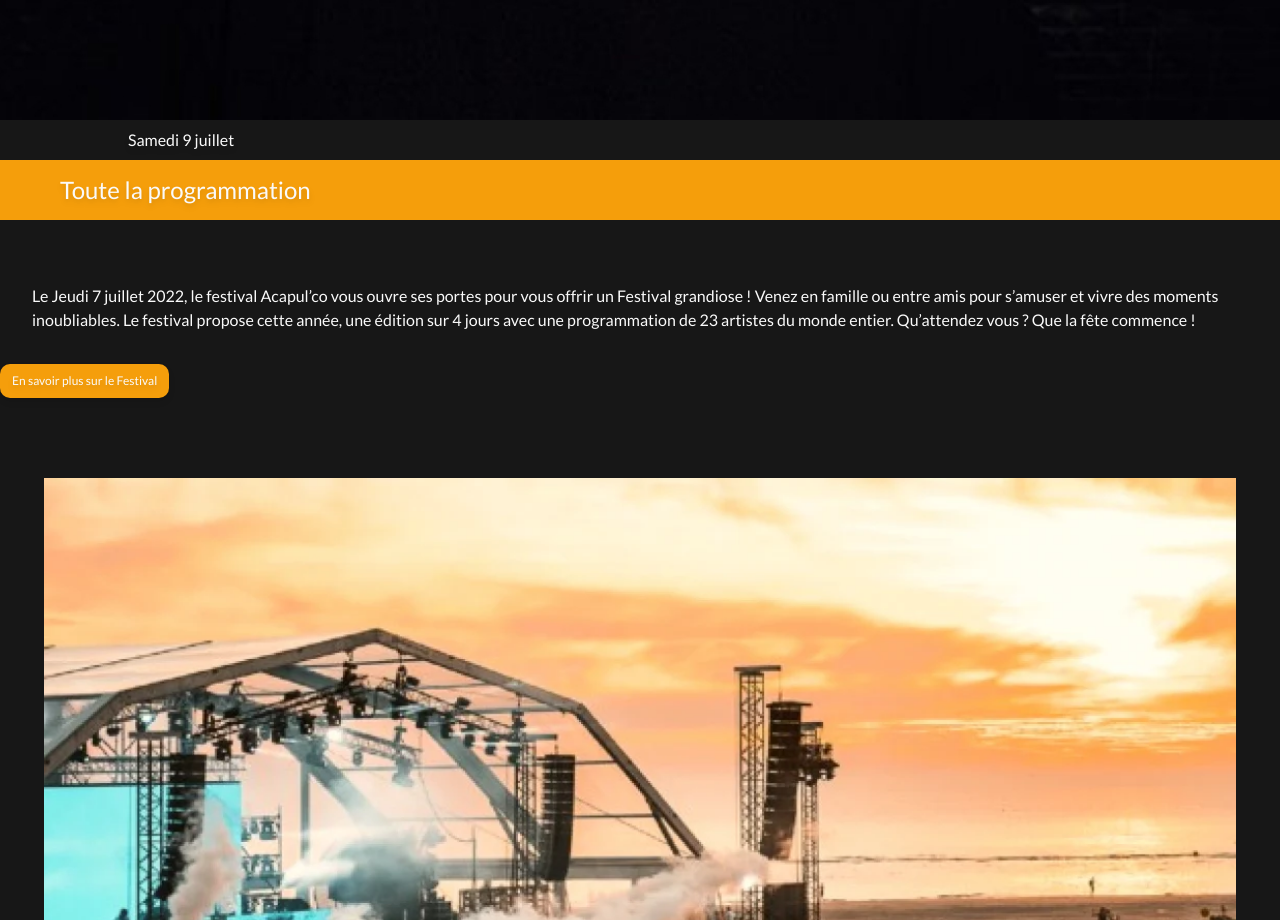
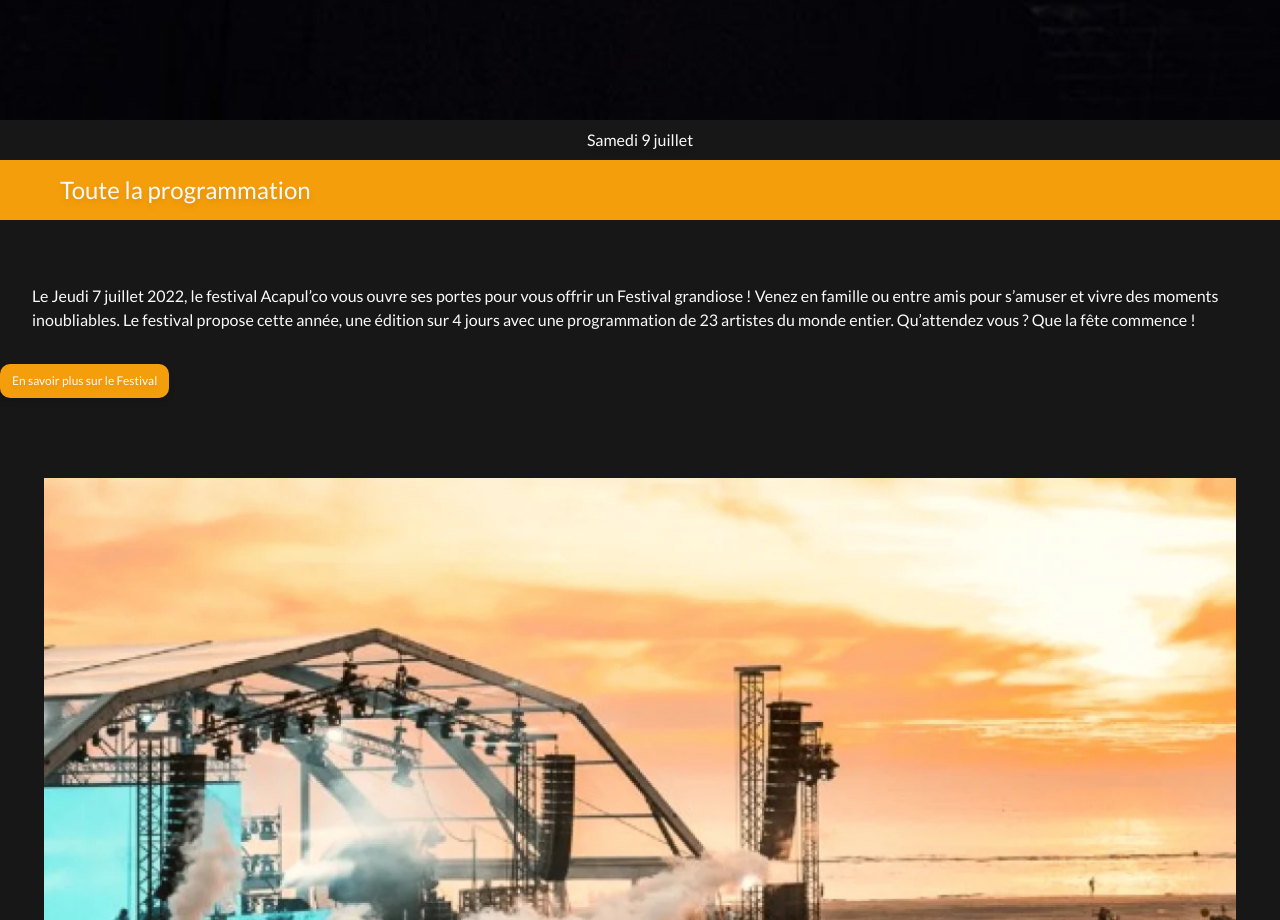
Before and after one commit to duval-justine/Acapulco_Festival_Justine_Duval, a Vue app: page / in a window 1280 px wide. Shown: the part 1760-2680 px from the top of the page. Built offline with nearby package versions, Linux system fonts and the light colour scheme; a web font is replaced by a local one.

Commit message:
Text center

```diff
--- a/src/components/CarrouselAcc.vue
+++ b/src/components/CarrouselAcc.vue
@@ -1,7 +1,7 @@
 <template>
     <div class="bg-Extended/true-gray/900">
         <img class="w-full object-cover" :src="image" alt="">
-        <p class="mx-32 py-2 font-lato text-Extended/true-gray/50 text-sm drop-shadow-md">{{texte}}</p>
+        <p class="py-2 font-lato text-Extended/true-gray/50 text-sm text-center drop-shadow-md">{{texte}}</p>
     </div>
 </template>
 
```
